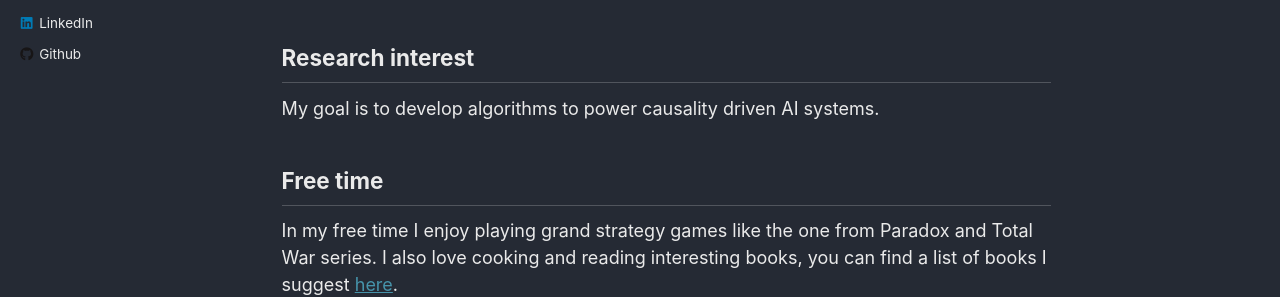
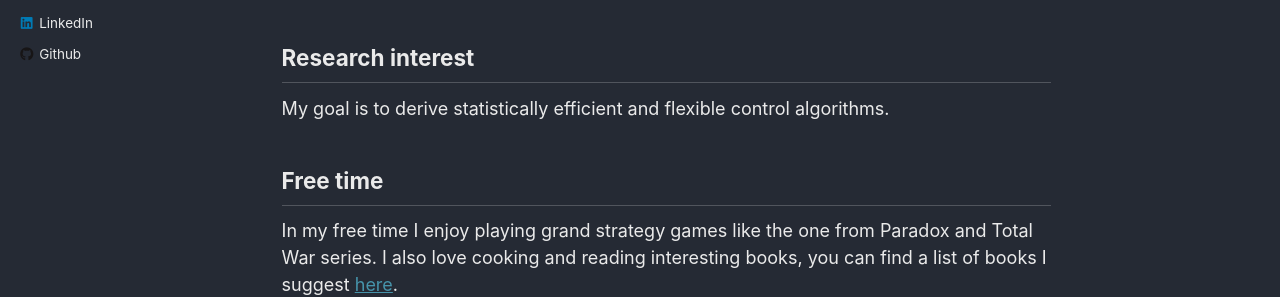
Before and after one commit to MichelangeloConserva/MichelangeloConserva.github.io, a Jekyll site: the page built from _pages/about.md, in a window 1280 px wide and 1006 px high. Shown: the part 496-793 px from the top of the window. Built offline with Jekyll 4.4.1, drawn with Linux system fonts in a browser that asks for light colours.

Commit message:
Update about.md

```diff
--- a/_pages/about.md
+++ b/_pages/about.md
@@ -24,8 +24,7 @@ My work will be supported by a four-years scholarship granted by the [IGGI progr
 
 ## Research interest
 
-My goal is to develop algorithms to power causality driven AI systems.
-
+My goal is to derive statistically efficient and flexible control algorithms.
 
 ## Free time
 
```
